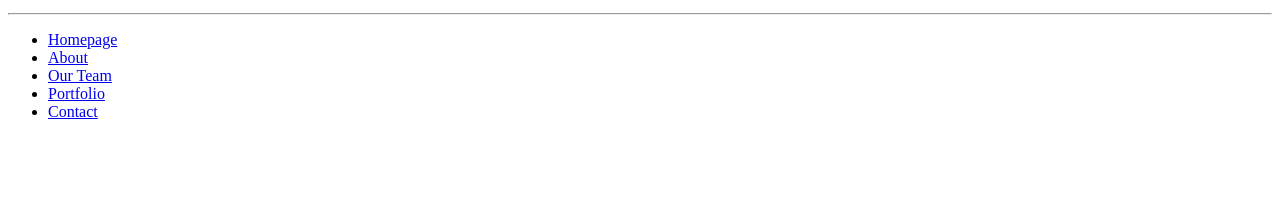
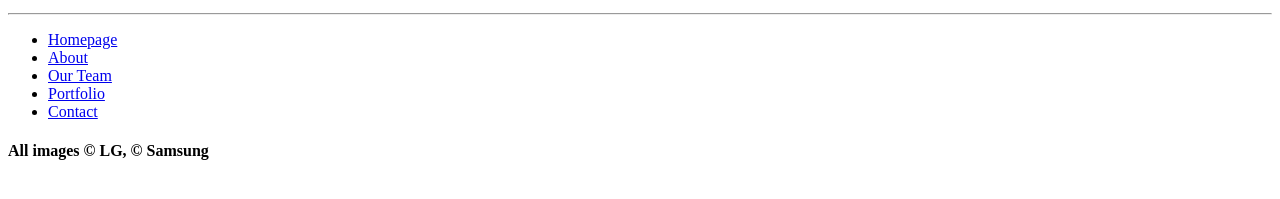
Before and after one commit to therealsult/sultan_abdullah_A1-Midterm, a plain HTML site: page index.html in a window 1280 px wide. Shown: the part 425-624 px from the top of the page. Drawn offline with Linux system fonts and the light colour scheme.

Commit message:
minor adjustments to html
therealsult

```diff
--- a/index.html
+++ b/index.html
@@ -6,7 +6,7 @@
 <html lang="en">
 <head>
 <meta charset="UTF-8">
-<title>Semantic Tags</title>
+
 <link href="css/main.css" rel="stylesheet">
 
 <title>.: LG vs Samsung :.</title>
@@ -49,6 +49,7 @@
 
      <nav id="footer_navigation">
 
+
          <ul>
             <li><a href="index_start.html">Homepage</a></li>
             <li><a href="about.html">About</a></li>
@@ -61,6 +62,9 @@
 
 </footer>
 
+<section  class="sticky_footer">
+    <h4>All images &copy; LG, &copy; Samsung</h4>
+</section>
 
 
 
```
